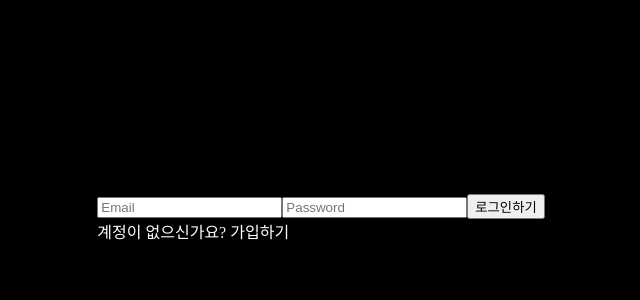
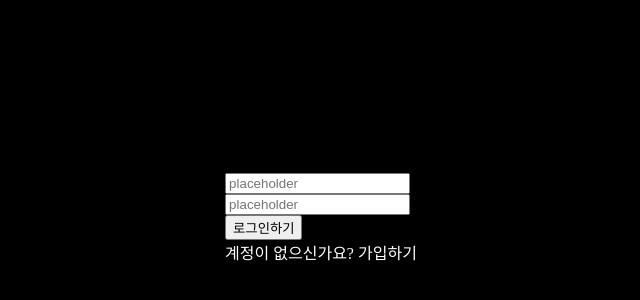
Before and after one commit to yoon-seonyoung/workspace_repository, a Vue app: page / in a window 1280 px wide. Shown: the part 190-490 px from the top of the page, without its empty margins (319-959 px from the left). Built offline with nearby package versions, Linux system fonts and the light colour scheme.

Commit message:
#2 Refactor InputField

```diff
--- a/src/App.vue
+++ b/src/App.vue
@@ -9,7 +9,7 @@
 
 export default {
   name: "App",
-  components: { LoginPage}
+  components: { LoginPage }
 }
 </script>
 
--- /dev/null
+++ b/src/components/InputField.vue
@@ -0,0 +1,27 @@
+<template>
+  <div>
+    <input type="type" placeholder="placeholder" :value="modelValue" @input="updateValue">
+  </div>
+</template>
+
+<script>
+export default {
+    name: "InputField",
+    props: {
+        type: String,
+        placeholder: String,
+        modelValue: String,
+    },
+    emits: ["update:modelValue"],
+    methods: {
+        updateValue(event){
+            const value = event.target.value.trim()
+            this.$emit("update:modelValue", value)
+        }
+    }
+}
+</script>
+
+<style>
+
+</style>
--- a/src/views/LoginPage.vue
+++ b/src/views/LoginPage.vue
@@ -1,7 +1,10 @@
 <template>
     <div>
-        <input type="text" :placeholder="'Email'" v-model="email">
-        <input type="password" :placeholder="'Password'" v-model="password">
+        <!-- <input type="text" :placeholder="'Email'" v-model="email">
+        <input type="password" :placeholder="'Password'" v-model="password"> -->
+
+        <InputField :type="'text'" :placeholder="'Email'" :modelValue="email" @update:model-value="email = $event" />
+        <InputField :type="'password'" :placeholder="'password'" :modelValue="password" />
 
         <button @click="login">로그인하기</button>
         <div>
@@ -12,13 +15,16 @@
 </template>
 
 <script>
+import InputField from '@/components/InputField.vue';
+
 export default {
-    name:"LoginPage",
+    name: "LoginPage",
+    components: { InputField },
     data() {
         return {
             email: "",
             password: "",
-        };
+        }
     },
     methods: {
         login() {
```
